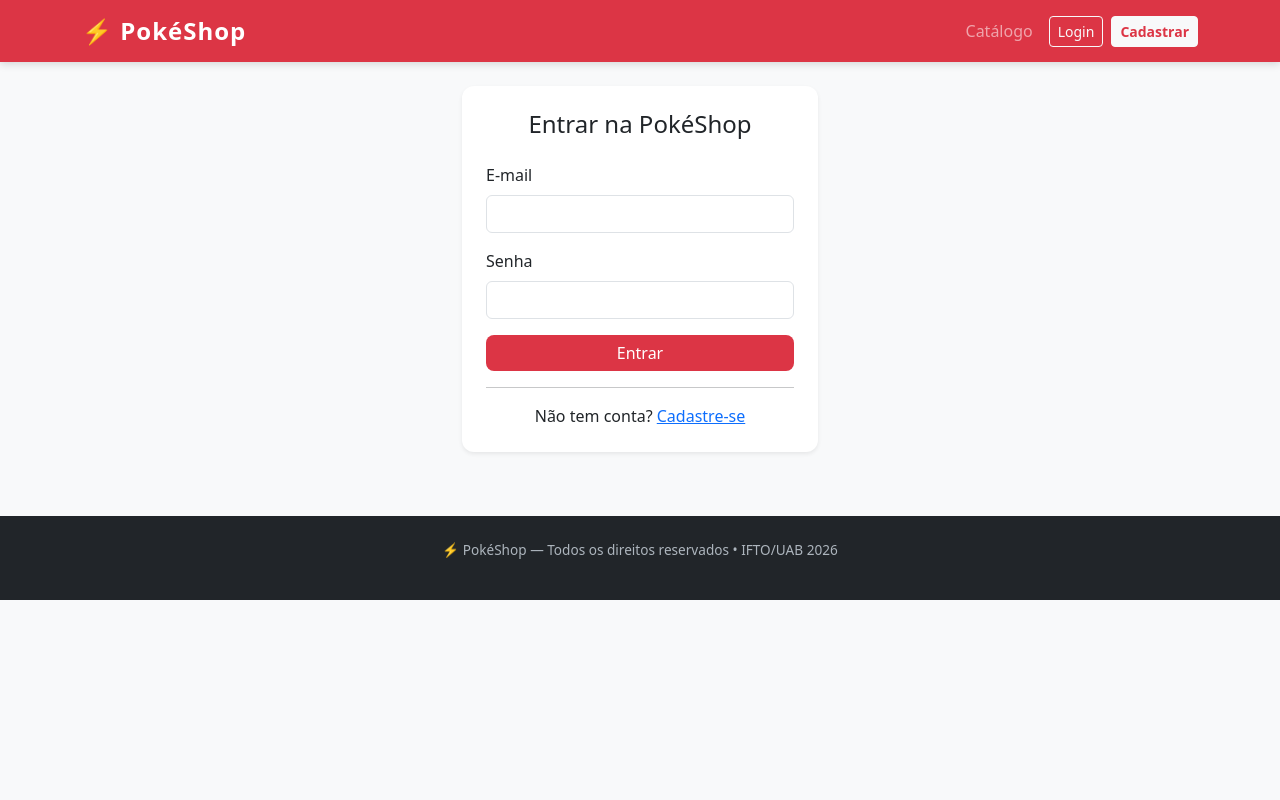
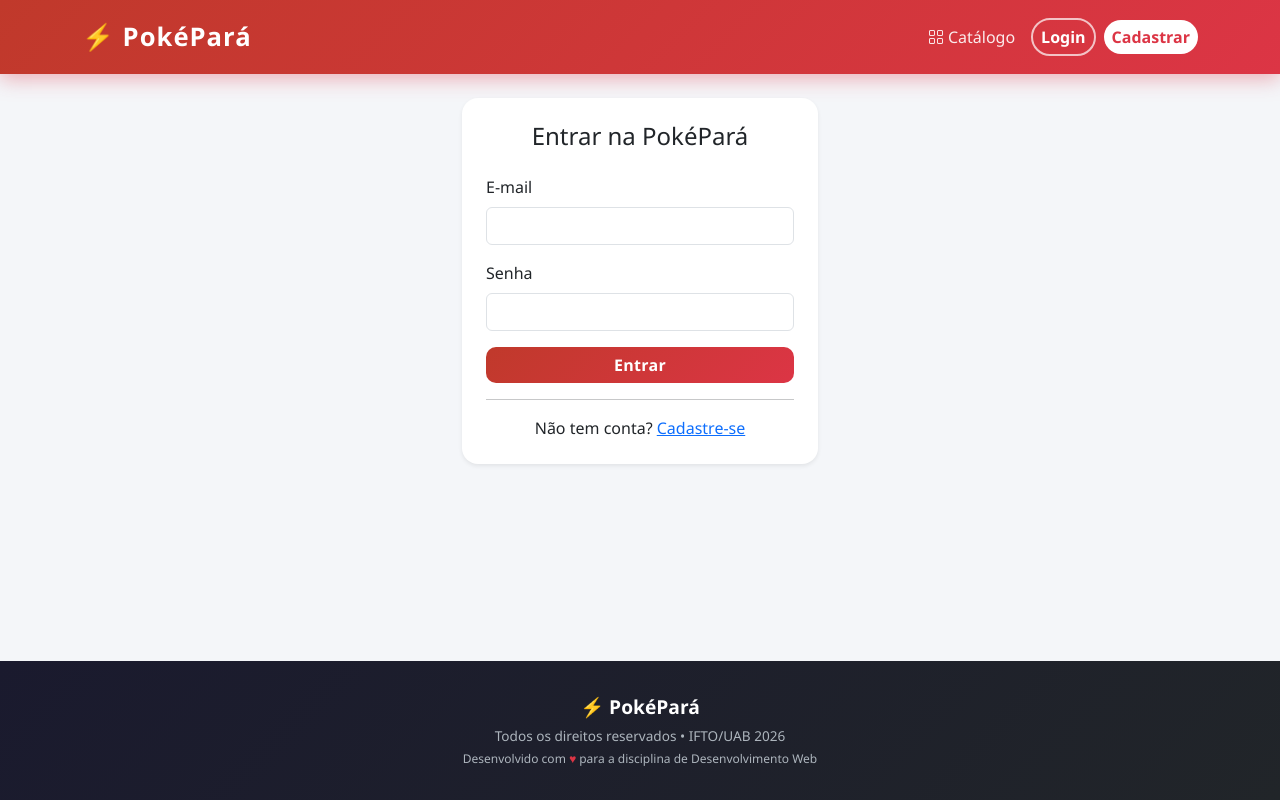
Before and after one commit to isabela-ne/projeto-uab, a Flask app: page /auth/login in a window 1280 px wide. Run offline with Flask 3, Linux system fonts and the light colour scheme.

Commit message:
feat: renomeia para PokéPará

```diff
--- a/app/templates/auth/login.html
+++ b/app/templates/auth/login.html
@@ -4,7 +4,7 @@
   <div class="col-md-4">
     <div class="card shadow-sm">
       <div class="card-body p-4">
-        <h4 class="card-title text-center mb-4">Entrar na PokéShop</h4>
+        <h4 class="card-title text-center mb-4">Entrar na PokéPará</h4>
         <form method="POST">
   <input type="hidden" name="csrf_token" value="{{ csrf_token() }}">
 
--- a/app/templates/base.html
+++ b/app/templates/base.html
@@ -3,60 +3,183 @@
 <head>
   <meta charset="UTF-8">
   <meta name="viewport" content="width=device-width, initial-scale=1">
-  <title>PokéShop</title>
+  <title>PokéPará</title>
   <link href="https://cdn.jsdelivr.net/npm/bootstrap@5.3.0/dist/css/bootstrap.min.css" rel="stylesheet">
+  <link href="https://cdn.jsdelivr.net/npm/bootstrap-icons@1.11.0/font/bootstrap-icons.css" rel="stylesheet">
   <style>
-    body { background-color: #f8f9fa; }
-    .navbar-brand { font-size: 1.5rem; font-weight: 700; letter-spacing: 1px; }
-    .card { border: none; border-radius: 12px; box-shadow: 0 2px 8px rgba(0,0,0,0.08); transition: transform 0.2s; }
-    .card:hover { transform: translateY(-4px); box-shadow: 0 6px 16px rgba(0,0,0,0.12); }
-    .card-img-top { border-radius: 12px 12px 0 0; object-fit: contain; background: #fff; padding: 10px; }
-    .btn-danger { background-color: #dc3545; border: none; border-radius: 8px; }
-    .preco { font-size: 1.1rem; font-weight: 700; color: #dc3545; }
-    .navbar { box-shadow: 0 2px 8px rgba(0,0,0,0.15); }
-    .badge-estoque { font-size: 0.75rem; }
-    footer { margin-top: 4rem; padding: 1.5rem 0; background: #212529; color: #adb5bd; text-align: center; font-size: 0.85rem; }
+    :root {
+      --poke-red: #dc3545;
+      --poke-dark: #1a1a2e;
+      --poke-card: #ffffff;
+    }
+
+    * { box-sizing: border-box; }
+
+    body {
+      background: #f4f6f9;
+      font-family: 'Segoe UI', sans-serif;
+      display: flex;
+      flex-direction: column;
+      min-height: 100vh;
+    }
+
+    main { flex: 1; }
+
+    /* ── Navbar ── */
+    .navbar {
+      background: linear-gradient(135deg, #c0392b 0%, #dc3545 100%) !important;
+      box-shadow: 0 4px 20px rgba(220,53,69,0.4);
+      padding: 0.8rem 0;
+    }
+    .navbar-brand {
+      font-size: 1.6rem;
+      font-weight: 800;
+      letter-spacing: 1px;
+      color: #fff !important;
+    }
+    .navbar-brand span { color: #ffe066; }
+    .nav-link {
+      font-weight: 500;
+      color: rgba(255,255,255,0.9) !important;
+      transition: color 0.2s;
+    }
+    .nav-link:hover { color: #ffe066 !important; }
+    .btn-nav-login {
+      border: 2px solid rgba(255,255,255,0.7);
+      color: #fff !important;
+      border-radius: 20px;
+      padding: 5px 16px;
+      font-weight: 600;
+      transition: all 0.2s;
+    }
+    .btn-nav-login:hover { background: rgba(255,255,255,0.15); }
+    .btn-nav-register {
+      background: #fff;
+      color: var(--poke-red) !important;
+      border-radius: 20px;
+      padding: 5px 16px;
+      font-weight: 700;
+      transition: all 0.2s;
+    }
+    .btn-nav-register:hover { background: #ffe066; }
+    .dropdown-menu {
+      border: none;
+      border-radius: 12px;
+      box-shadow: 0 8px 30px rgba(0,0,0,0.12);
+    }
+    .dropdown-item:hover { background: #fff5f5; color: var(--poke-red); }
+
+    /* ── Cards ── */
+    .card {
+      border: none;
+      border-radius: 16px;
+      box-shadow: 0 2px 12px rgba(0,0,0,0.07);
+      transition: transform 0.2s, box-shadow 0.2s;
+    }
+    .card:hover {
+      transform: translateY(-4px);
+      box-shadow: 0 8px 24px rgba(220,53,69,0.12);
+    }
+
+    /* ── Botões ── */
+    .btn-danger {
+      background: linear-gradient(135deg, #c0392b, #dc3545);
+      border: none;
+      border-radius: 10px;
+      font-weight: 600;
+      letter-spacing: 0.3px;
+    }
+    .btn-danger:hover { background: linear-gradient(135deg, #a93226, #c0392b); }
+    .btn-outline-danger { border-radius: 10px; font-weight: 600; }
+
+    /* ── Alerts ── */
+    .alert { border-radius: 12px; border: none; }
+
+    /* ── Footer ── */
+    footer {
+      background: linear-gradient(135deg, #1a1a2e 0%, #212529 100%);
+      color: #adb5bd;
+      text-align: center;
+      padding: 2rem 0;
+      font-size: 0.85rem;
+      margin-top: auto;
+    }
+    footer a { color: #ffe066; text-decoration: none; }
+    footer a:hover { color: #fff; }
+    footer .footer-brand {
+      font-size: 1.2rem;
+      font-weight: 700;
+      color: #fff;
+      margin-bottom: 0.5rem;
+    }
+
+    /* ── Misc ── */
+    .badge { border-radius: 8px; }
+    .table { border-radius: 12px; overflow: hidden; }
+    thead.table-danger th { background: #f8d7da; color: #842029; font-weight: 700; }
+
+    {% block extra_style %}{% endblock %}
   </style>
 </head>
 <body>
-<nav class="navbar navbar-expand-lg navbar-dark bg-danger">
+
+<nav class="navbar navbar-expand-lg">
   <div class="container">
-    <a class="navbar-brand" href="{{ url_for('index') }}">⚡ PokéShop</a>
-    <button class="navbar-toggler" type="button" data-bs-toggle="collapse" data-bs-target="#navmenu">
+    <a class="navbar-brand" href="{{ url_for('index') }}">
+      <span>⚡</span> PokéPará
+    </a>
+    <button class="navbar-toggler border-0" type="button" data-bs-toggle="collapse" data-bs-target="#navmenu">
       <span class="navbar-toggler-icon"></span>
     </button>
     <div class="collapse navbar-collapse" id="navmenu">
       <ul class="navbar-nav ms-auto align-items-center gap-2">
         <li class="nav-item">
-          <a class="nav-link" href="{{ url_for('catalog.index') }}">Catálogo</a>
+          <a class="nav-link" href="{{ url_for('catalog.index') }}">
+            <i class="bi bi-grid me-1"></i>Catálogo
+          </a>
         </li>
         {% if current_user.is_authenticated %}
           <li class="nav-item">
             <a class="nav-link" href="{{ url_for('cart.view') }}">
-              🛒 Carrinho
+              <i class="bi bi-cart3 me-1"></i>Carrinho
             </a>
           </li>
           <li class="nav-item">
-            <a class="nav-link" href="{{ url_for('support.index') }}">Suporte</a>
+            <a class="nav-link" href="{{ url_for('orders.historico') }}">
+              <i class="bi bi-bag me-1"></i>Pedidos
+            </a>
+          </li>
+          <li class="nav-item">
+            <a class="nav-link" href="{{ url_for('support.index') }}">
+              <i class="bi bi-headset me-1"></i>Suporte
+            </a>
           </li>
           <li class="nav-item dropdown">
             <a class="nav-link dropdown-toggle" href="#" data-bs-toggle="dropdown">
-              {{ current_user.nome }}
+              <i class="bi bi-person-circle me-1"></i>{{ current_user.nome.split()[0] }}
             </a>
             <ul class="dropdown-menu dropdown-menu-end">
               {% if current_user.role == 'Administrador' %}
-                <li><a class="dropdown-item" href="{{ url_for('admin.index') }}">Painel Admin</a></li>
+                <li>
+                  <a class="dropdown-item" href="{{ url_for('admin.dashboard') }}">
+                    <i class="bi bi-speedometer2 me-2"></i>Painel Admin
+                  </a>
+                </li>
                 <li><hr class="dropdown-divider"></li>
               {% endif %}
-              <li><a class="dropdown-item" href="{{ url_for('auth.logout') }}">Sair</a></li>
+              <li>
+                <a class="dropdown-item text-danger" href="{{ url_for('auth.logout') }}">
+                  <i class="bi bi-box-arrow-right me-2"></i>Sair
+                </a>
+              </li>
             </ul>
           </li>
         {% else %}
           <li class="nav-item">
-            <a class="btn btn-outline-light btn-sm" href="{{ url_for('auth.login') }}">Login</a>
+            <a class="btn-nav-login nav-link" href="{{ url_for('auth.login') }}">Login</a>
           </li>
           <li class="nav-item">
-            <a class="btn btn-light btn-sm text-danger fw-bold" href="{{ url_for('auth.register') }}">Cadastrar</a>
+            <a class="btn-nav-register nav-link" href="{{ url_for('auth.register') }}">Cadastrar</a>
           </li>
         {% endif %}
       </ul>
@@ -64,21 +187,29 @@
   </div>
 </nav>
 
-<div class="container mt-4">
+<main class="container py-4">
   {% with msgs = get_flashed_messages(with_categories=true) %}
     {% for cat, msg in msgs %}
-      <div class="alert alert-{{ cat }} alert-dismissible fade show rounded-3">
-        {{ msg }}<button type="button" class="btn-close" data-bs-dismiss="alert"></button>
+      <div class="alert alert-{{ cat }} alert-dismissible fade show shadow-sm">
+        <i class="bi bi-info-circle me-2"></i>{{ msg }}
+        <button type="button" class="btn-close" data-bs-dismiss="alert"></button>
       </div>
     {% endfor %}
   {% endwith %}
   {% block content %}{% endblock %}
-</div>
+</main>
 
 <footer>
-  <p>⚡ PokéShop — Todos os direitos reservados • IFTO/UAB 2026</p>
+  <div class="container">
+    <p class="footer-brand mb-1">⚡ PokéPará</p>
+    <p class="mb-1">Todos os direitos reservados • IFTO/UAB 2026</p>
+    <p class="mb-0" style="font-size:0.75rem">
+      Desenvolvido com <span style="color:#dc3545">♥</span> para a disciplina de Desenvolvimento Web
+    </p>
+  </div>
 </footer>
 
 <script src="https://cdn.jsdelivr.net/npm/bootstrap@5.3.0/dist/js/bootstrap.bundle.min.js"></script>
+{% block scripts %}{% endblock %}
 </body>
 </html>
```
Also changed, not shown: doc/testing.md (+1 -1 lines).
